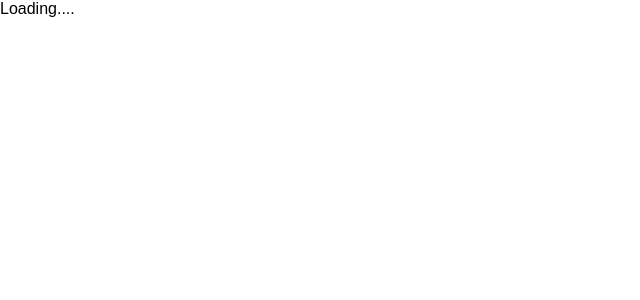
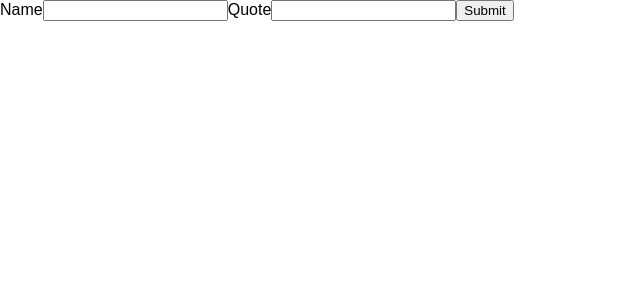
Before and after one commit to tmclean85/Node-API-frontend, a React (Create React App) app: page / in a window 1280 px wide. Shown: the top 300 px of the page, without its empty margins (0-640 px from the left). Built offline with nearby package versions, Linux system fonts and the light colour scheme.

Commit message:
Store form values in local state, attempt to dump into mongo

```diff
--- a/src/App.js
+++ b/src/App.js
@@ -8,21 +8,33 @@ class App extends Component {
     this.state = {
       error: null,
       isLoaded: false,
-      items: []
+      speaker: '',
+      quote: '',
+      date: new Date(),
     };
+    this.handleNameChange = this.handleNameChange.bind(this);
+    this.handleQuoteChange = this.handleQuoteChange.bind(this);
+    this.handleSubmit = this.handleSubmit.bind(this);
+  }
+
+  handleNameChange = (event) => {
+    this.setState({speaker: event.target.value});
+  }
+
+  handleQuoteChange = (event) => {
+    this.setState({quote: event.target.value});
+  }
+
+  handleSubmit = (event) => {
+    alert('A quote was submitted: ' + this.state.speaker + ' said: ' + '"' + this.state.quote + '" on: ' + this.state.date);
+    fetch("http://localhost:8000/notes", {'method': 'POST', body: JSON.stringify({speaker: this.state.speaker, quote: this.state.quote, date: this.state.date})})
+    event.preventDefault();
   }
 
   componentDidMount() {
+    this.setState({isLoaded: true});
 
-    // var myFetch = {
-    //   'method': 'GET',
-    //   headers: {
-    //     'Origin': 'http://localhost:8000',
-    //   },
-    //   mode: 'cors',
-    // };
-
-    // fetch("http://localhost:8000/notes", myFetch)
+    // fetch("http://localhost:8000/notes")
     // .then(res => res.json())
     // .then(
     //   (result) => {
@@ -49,7 +61,11 @@ class App extends Component {
       return <div>Loading....</div>;
     } else {
       return (
-        <h1>dis app</h1>
+        <form onSubmit={this.handleSubmit}>
+          <label>Name<input type="text" value={this.state.speaker} onChange={this.handleNameChange} /></label>
+          <label>Quote<input value={this.state.quote} onChange={this.handleQuoteChange} /></label>
+          <input type="submit" />
+        </form>
       );
     }
   }
```
